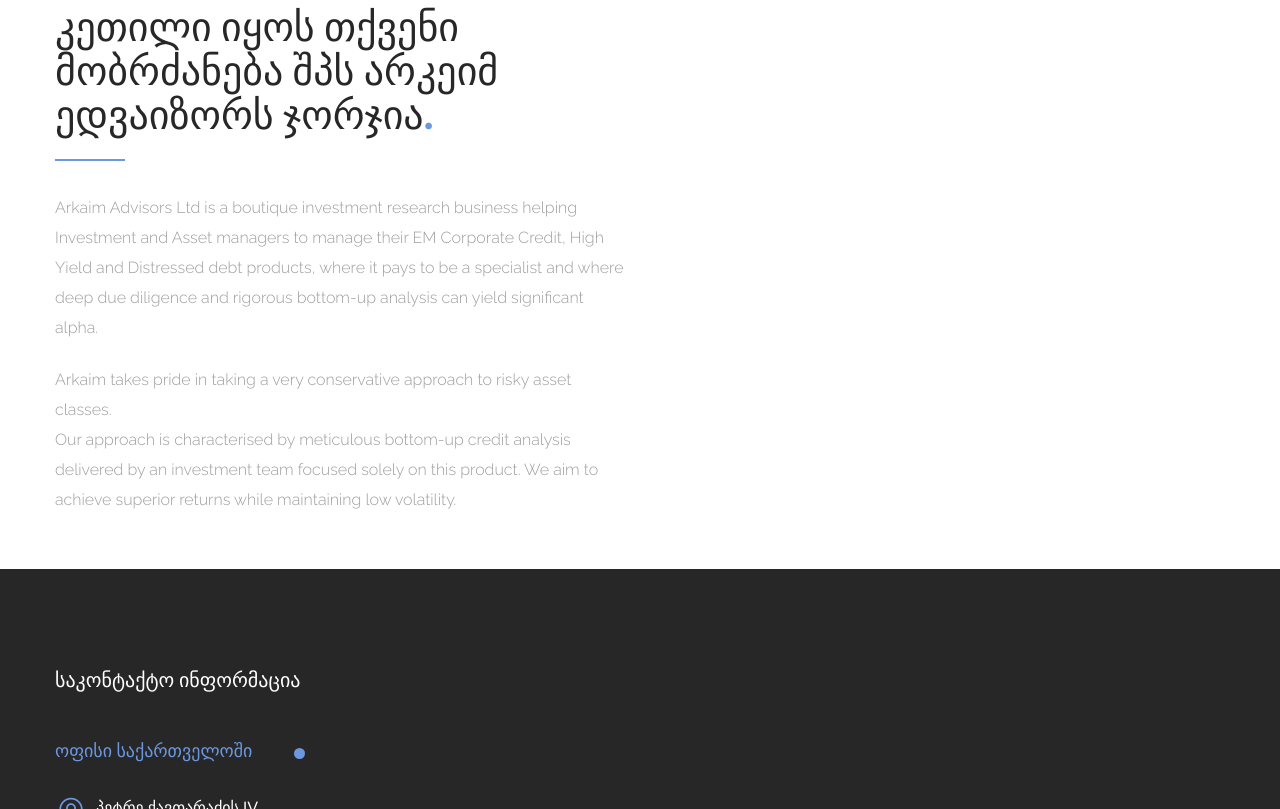
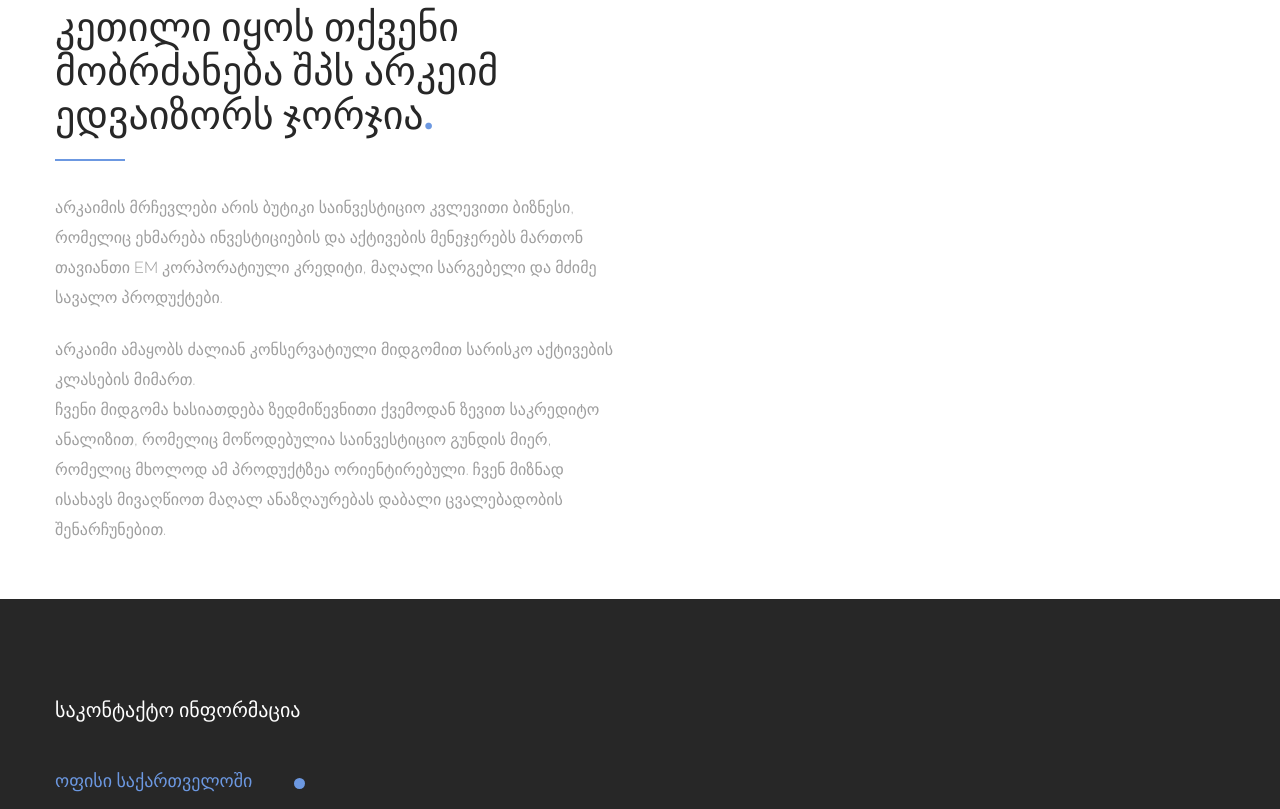
Before and after one commit to ARKAIM-ADVISORS-LTD/ge_site, a plain HTML site: page index.html in a window 1280 px wide. Shown: the part 939-1748 px from the top of the page. Drawn offline with Linux system fonts and the light colour scheme; some packages are replaced by stand-ins of ours; files whose address does not match are found by name.

Commit message:
Update index.html

```diff
--- a/index.html
+++ b/index.html
@@ -314,9 +314,9 @@
 							<div class="theme_title">
 								<h2>კეთილი იყოს თქვენი მობრძანება შპს არკეიმ ედვაიზორს ჯორჯია<span>.</span></h2>
 							</div>
-							<p style="margin: 32px 0 22px 0;">Arkaim Advisors Ltd is a boutique investment research business helping Investment and Asset managers to manage their EM Corporate Credit, High Yield and Distressed debt products, where it pays to be a specialist and where deep due diligence and rigorous bottom-up analysis can yield significant alpha.</p>
-							<p>Arkaim takes pride in taking a very conservative approach to risky asset classes.</p>
-							<p>Our approach is characterised by meticulous bottom-up credit analysis delivered by an investment team focused solely on this product. We aim to achieve superior returns while maintaining low volatility.</p>
+							<p style="margin: 32px 0 22px 0;">არკაიმის მრჩევლები არის ბუტიკი საინვესტიციო კვლევითი ბიზნესი, რომელიც ეხმარება ინვესტიციების და აქტივების მენეჯერებს მართონ თავიანთი EM კორპორატიული კრედიტი, მაღალი სარგებელი და მძიმე სავალო პროდუქტები.</p>
+							<p>არკაიმი ამაყობს ძალიან კონსერვატიული მიდგომით სარისკო აქტივების კლასების მიმართ.</p>
+							<p>ჩვენი მიდგომა ხასიათდება ზედმიწევნითი ქვემოდან ზევით საკრედიტო ანალიზით, რომელიც მოწოდებულია საინვესტიციო გუნდის მიერ, რომელიც მხოლოდ ამ პროდუქტზეა ორიენტირებული. ჩვენ მიზნად ისახავს მივაღწიოთ მაღალ ანაზღაურებას დაბალი ცვალებადობის შენარჩუნებით.</p>
 						</div>
 						<!--<div class="col-lg-6 col-md-6 col-sm-12 col-xs-12">
 							<div class="image wow fadeInRight">
```
